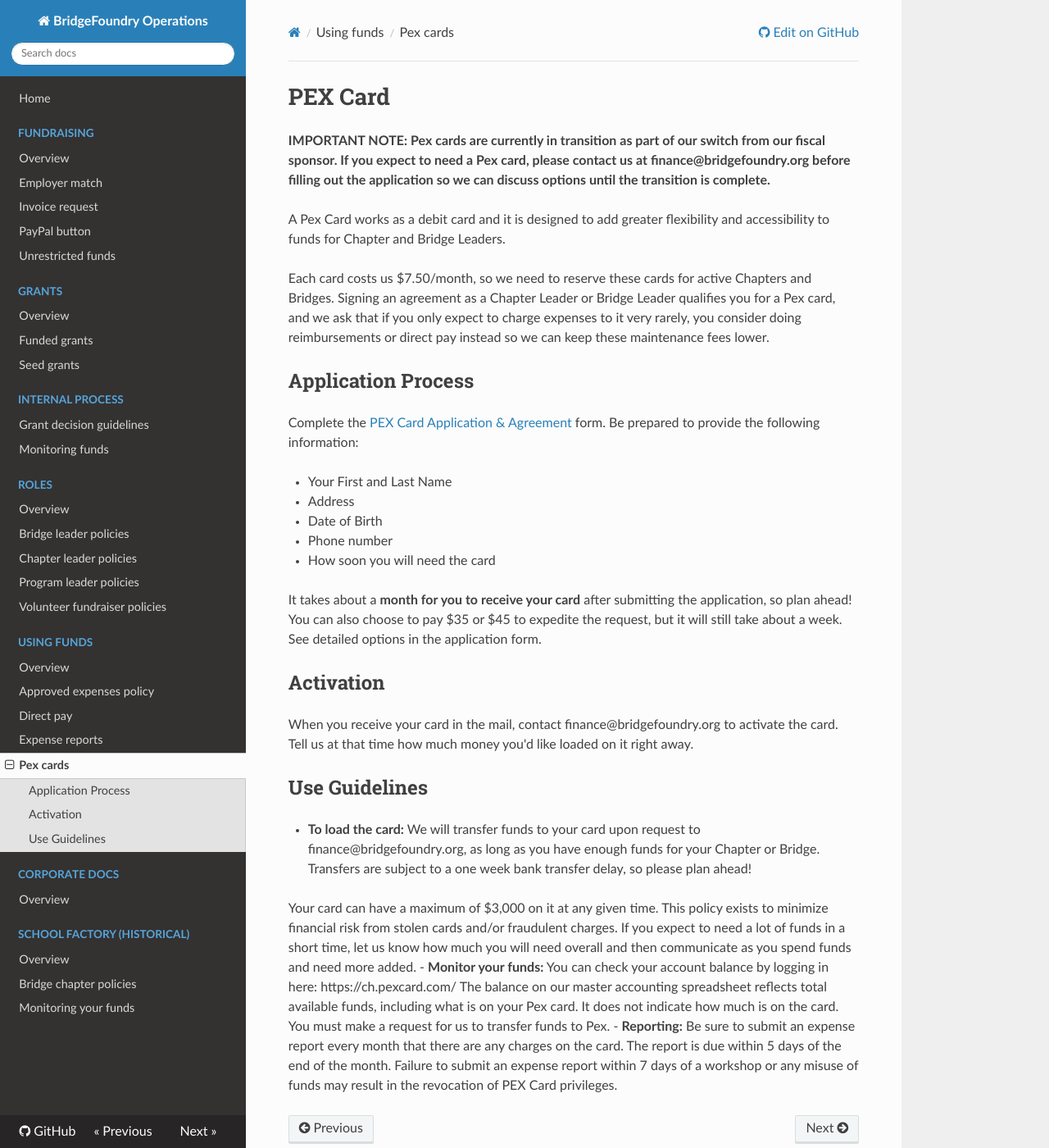
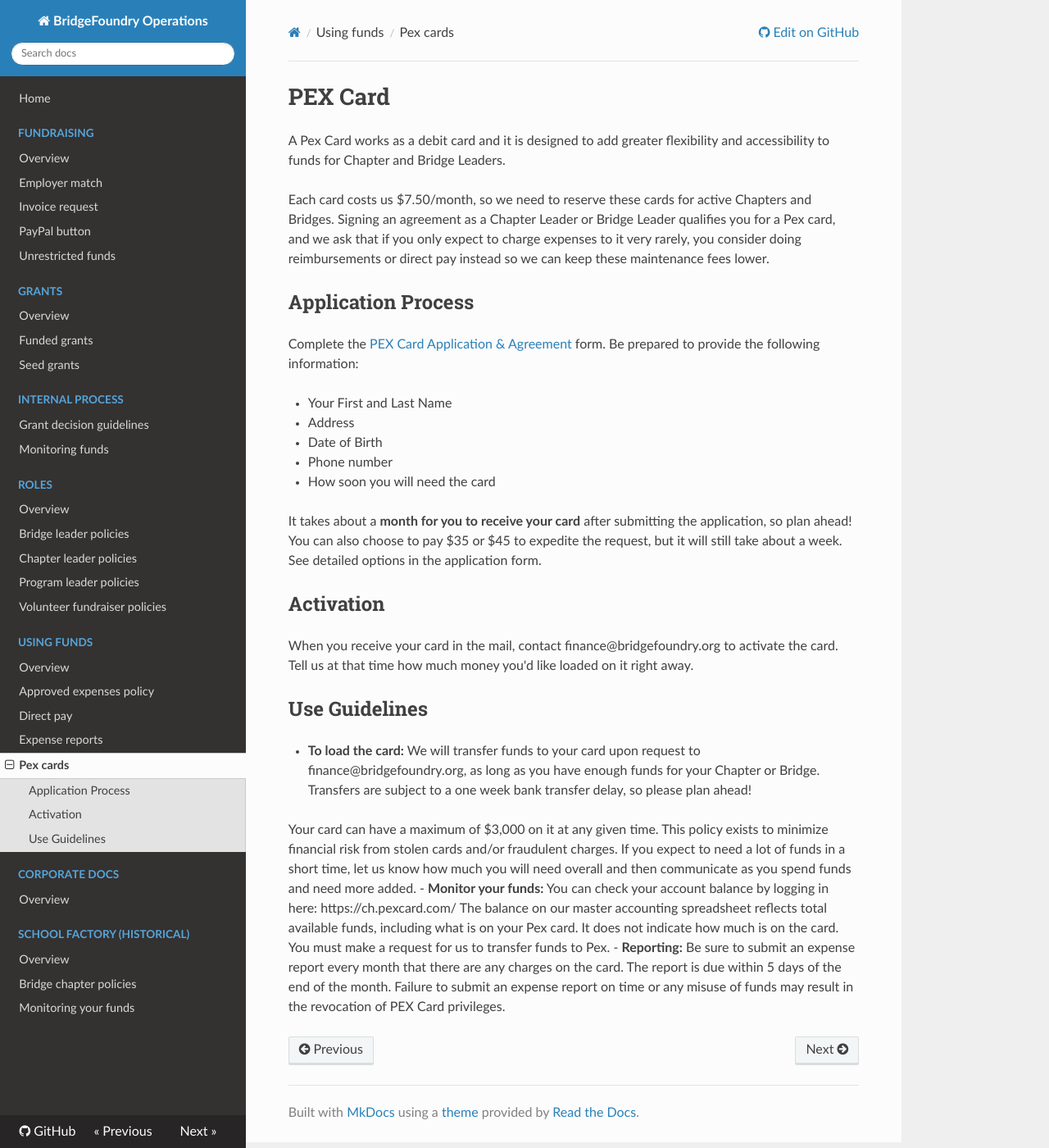
Before and after one commit to Satsaimistoowqp/bridgefoundry-operations, an MkDocs documentation site: the page built from docs/using-funds/pex-cards.md, in a window 1280 px wide and 1400 px high. Shown: the whole window at 82% size. Built offline with MkDocs 1.6.1, drawn with Linux system fonts in a browser that asks for light colours; nearby versions of some CDN libraries; old or Windows-style settings are respelled for this version of MkDocs.

Commit message:
Remove reference to transition

```diff
--- a/docs/using-funds/pex-cards.md
+++ b/docs/using-funds/pex-cards.md
@@ -1,5 +1,4 @@
 # PEX Card
-**IMPORTANT NOTE: Pex cards are currently in transition as part of our switch from our fiscal sponsor. If you expect to need a Pex card, please contact us at finance@bridgefoundry.org before filling out the application so we can discuss options until the transition is complete.**
 
 A Pex Card works as a debit card and it is designed to add greater flexibility and accessibility to funds for Chapter and Bridge Leaders.
 
@@ -24,4 +23,4 @@ When you receive your card in the mail, contact finance@bridgefoundry.org to act
 
    Your card can have a maximum of $3,000 on it at any given time. This policy exists to minimize financial risk from stolen cards and/or fraudulent charges. If you expect to need a lot of funds in a short time, let us know how much you will need overall and then communicate as you spend funds and need more added.
 - **Monitor your funds:** You can check your account balance by logging in here: https://ch.pexcard.com/  The balance on our master accounting spreadsheet reflects total available funds, including what is on your Pex card. It does not indicate how much is on the card. You must make a request for us to transfer funds to Pex.
-- **Reporting:** Be sure to submit an expense report every month that there are any charges on the card. The report is due within 5 days of the end of the month. Failure to submit an expense report within 7 days of a workshop or any misuse of funds may result in the revocation of PEX Card privileges.
+- **Reporting:** Be sure to submit an expense report every month that there are any charges on the card. The report is due within 5 days of the end of the month. Failure to submit an expense report on time or any misuse of funds may result in the revocation of PEX Card privileges.
```
